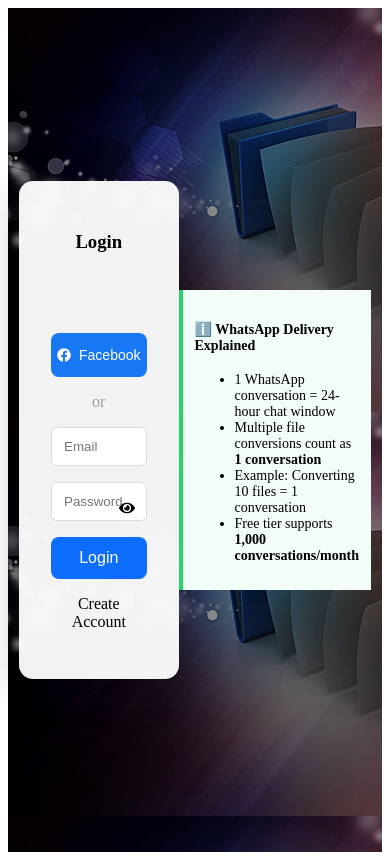
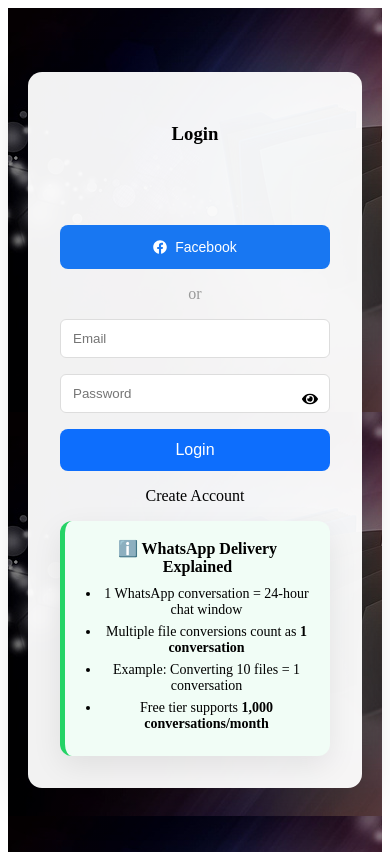
Before and after one commit to Anitha250792/Whatsapp-Integration-Frontend, a React (Vite) app: page /login in a window 390 px wide. Built offline with nearby package versions, Linux system fonts and the light colour scheme; no server answers.

Commit message:
login and dashboard css

```diff
--- a/src/pages/Dashboard.css
+++ b/src/pages/Dashboard.css
@@ -318,3 +318,85 @@
   width: 0%;
   transition: width 0.3s ease;
 }
+
+/* ===== WHATSAPP SETTINGS BOX ===== */
+.whatsapp-box {
+  background: white;
+  padding: 18px;
+  border-radius: 16px;
+  width: 92%;
+  max-width: 620px;
+  margin: 24px auto;
+  box-shadow: 0 16px 40px rgba(0,0,0,0.08);
+}
+
+.whatsapp-box h4 {
+  margin-top: 0;
+  margin-bottom: 12px;
+}
+
+.whatsapp-box input[type="text"] {
+  width: 100%;
+  padding: 10px 14px;
+  border-radius: 999px;
+  border: 1px solid #d1d5db;
+  margin-bottom: 12px;
+}
+
+.whatsapp-box label {
+  display: flex;
+  align-items: center;
+  gap: 8px;
+  font-size: 14px;
+}
+
+.whatsapp-box button {
+  margin-top: 12px;
+  background: #25d366;
+  color: white;
+  border: none;
+  padding: 10px 18px;
+  border-radius: 999px;
+  cursor: pointer;
+  font-weight: 500;
+}
+
+/* ===== HEADER MOBILE ===== */
+@media (max-width: 640px) {
+  .header {
+    flex-direction: column;
+    align-items: flex-start;
+    gap: 12px;
+  }
+
+  .logout-btn {
+    align-self: flex-end;
+  }
+}
+
+/* ===== BULK ACTIONS MOBILE ===== */
+@media (max-width: 768px) {
+  .bulk-actions {
+    flex-direction: column;
+    align-items: stretch;
+  }
+
+  .bulk-actions button,
+  .bulk-actions input {
+    width: 100%;
+  }
+}
+
+/* ===== FILE CARD MOBILE ===== */
+@media (max-width: 640px) {
+  .file-card {
+    flex-direction: column;
+    align-items: flex-start;
+    gap: 10px;
+  }
+
+  .actions {
+    width: 100%;
+    justify-content: flex-end;
+  }
+}
--- a/src/pages/Login.css
+++ b/src/pages/Login.css
@@ -3,15 +3,25 @@
 }
 
 /* background */
+/* ===== LOGIN LAYOUT WRAPPER ===== */
 .login-page {
   min-height: 100vh;
   display: flex;
   justify-content: center;
   align-items: center;
-  padding: 16px;
+  padding: 20px;
 }
 
-/* card */
+/* container for card + whatsapp info */
+.login-layout {
+  display: flex;
+  gap: 24px;
+  align-items: flex-start;
+  max-width: 900px;
+  width: 100%;
+}
+
+/* ===== CARD ===== */
 .login-card {
   width: 100%;
   max-width: 380px;
@@ -21,6 +31,67 @@
   box-shadow: 0 10px 40px rgba(0, 0, 0, 0.25);
   text-align: center;
 }
+
+/* ===== WHATSAPP INFO ===== */
+.whatsapp-info {
+  max-width: 360px;
+  background: #f1fdf6;
+  border-left: 5px solid #25d366;
+  padding: 18px;
+  border-radius: 12px;
+  font-size: 14px;
+  box-shadow: 0 10px 30px rgba(0,0,0,0.08);
+}
+
+.whatsapp-info h4 {
+  margin-top: 0;
+  margin-bottom: 10px;
+  font-size: 16px;
+}
+
+.whatsapp-info ul {
+  padding-left: 18px;
+  margin: 0;
+}
+
+.whatsapp-info li {
+  margin-bottom: 6px;
+}
+
+/* ===== SOCIAL GRID ===== */
+.social-grid {
+  display: grid;
+  grid-template-columns: 1fr 1fr;
+  gap: 12px;
+  margin-bottom: 16px;
+}
+
+/* normalize google iframe */
+.social-grid iframe {
+  width: 100% !important;
+  height: 44px !important;
+}
+
+/* ===== MOBILE ===== */
+@media (max-width: 768px) {
+  .login-layout {
+    flex-direction: column;
+    align-items: center;
+  }
+
+  .whatsapp-info {
+    max-width: 100%;
+  }
+}
+
+@media (max-width: 480px) {
+  .social-grid {
+    grid-template-columns: 1fr;
+  }
+}
+
+
+
 
 /* title */
 .login-title {
@@ -66,13 +137,8 @@
   font-size: 16px;
 }
 
-/* social grid */
-.social-grid {
-  display: grid;
-  grid-template-columns: 1fr 1fr;
-  gap: 12px;
-  margin-bottom: 16px;
-}
+
+
 
 /* normalize both buttons */
 .social-item {
@@ -135,12 +201,3 @@
 .instagram-btn:hover {
   opacity: 0.9;
 }
-
-
-.whatsapp-info {
-  margin-top: 20px;
-  padding: 12px;
-  background: #f1fdf6;
-  border-left: 4px solid #25d366;
-  font-size: 14px;
-}
--- a/src/pages/Login.jsx
+++ b/src/pages/Login.jsx
@@ -196,8 +196,7 @@ const Login = () => {
         <p className="register-text" onClick={() => navigate("/register")}>
           Create Account
         </p>
-      </div>
-      <div className="whatsapp-info">
+          <div className="whatsapp-info">
   <h4>ℹ️ WhatsApp Delivery Explained</h4>
   <ul>
     <li>1 WhatsApp conversation = 24-hour chat window</li>
@@ -206,6 +205,8 @@ const Login = () => {
     <li>Free tier supports <b>1,000 conversations/month</b></li>
   </ul>
 </div>
+      </div>
+
 
     </div>
 
```
